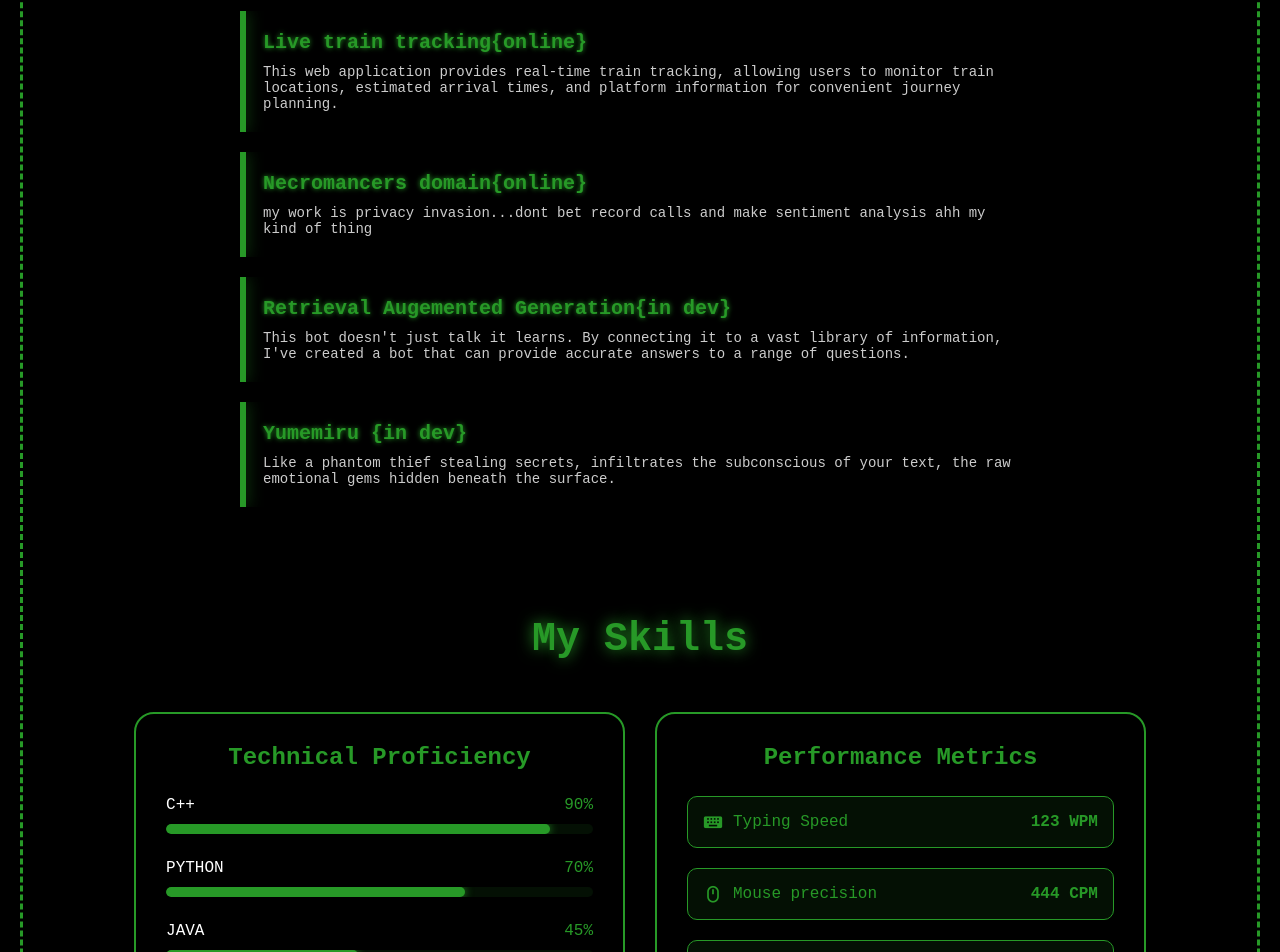
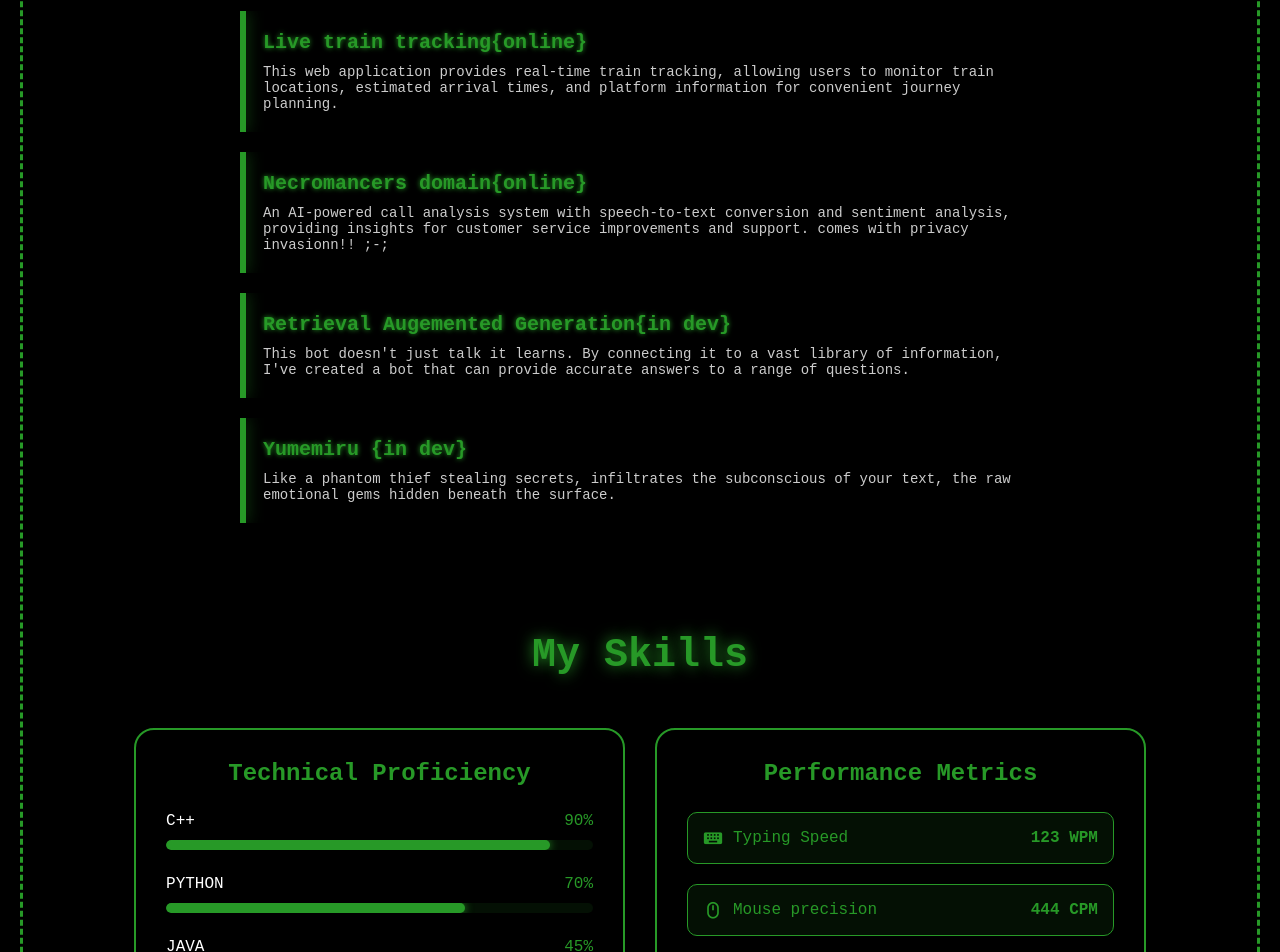
Before and after one commit to kamigoroshii/Shadows-Embrace, a plain HTML site: page index.html in a window 1280 px wide. Shown: the part 1892-2844 px from the top of the page. Drawn offline with nearby package versions, Linux system fonts and the light colour scheme; animation ran at ten frames a second.

Commit message:
updated project

```diff
--- a/index.html
+++ b/index.html
@@ -88,9 +88,10 @@
                 <p>This web application provides real-time train tracking, allowing users to monitor train locations, estimated arrival times, and platform information for convenient journey planning.</p>
             </a>
 
-            <a href="#" class="project-item">
+            <a href="https://github.com/kamigoroshii/voiceofcustomer" class="project-item">
                 <h3>Necromancers domain{online}</h3>
-                <p> my work is privacy invasion...dont bet record calls and make sentiment analysis ahh my kind of thing  </p>
+                <p>  An AI-powered call analysis system with speech-to-text conversion and sentiment analysis, providing insights for customer service improvements and support.
+                    comes with privacy invasionn!! ;-;</p>
             </a>
 
             <a href="#" class="project-item">
```
